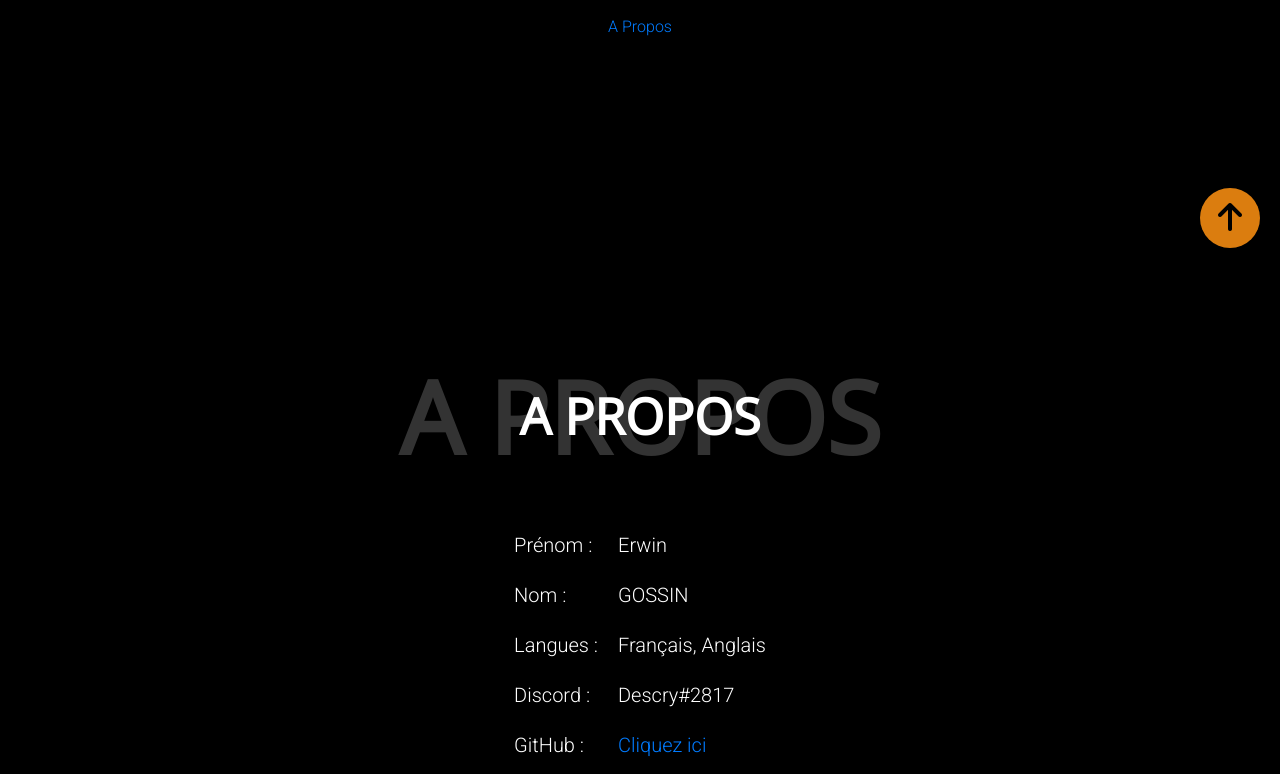
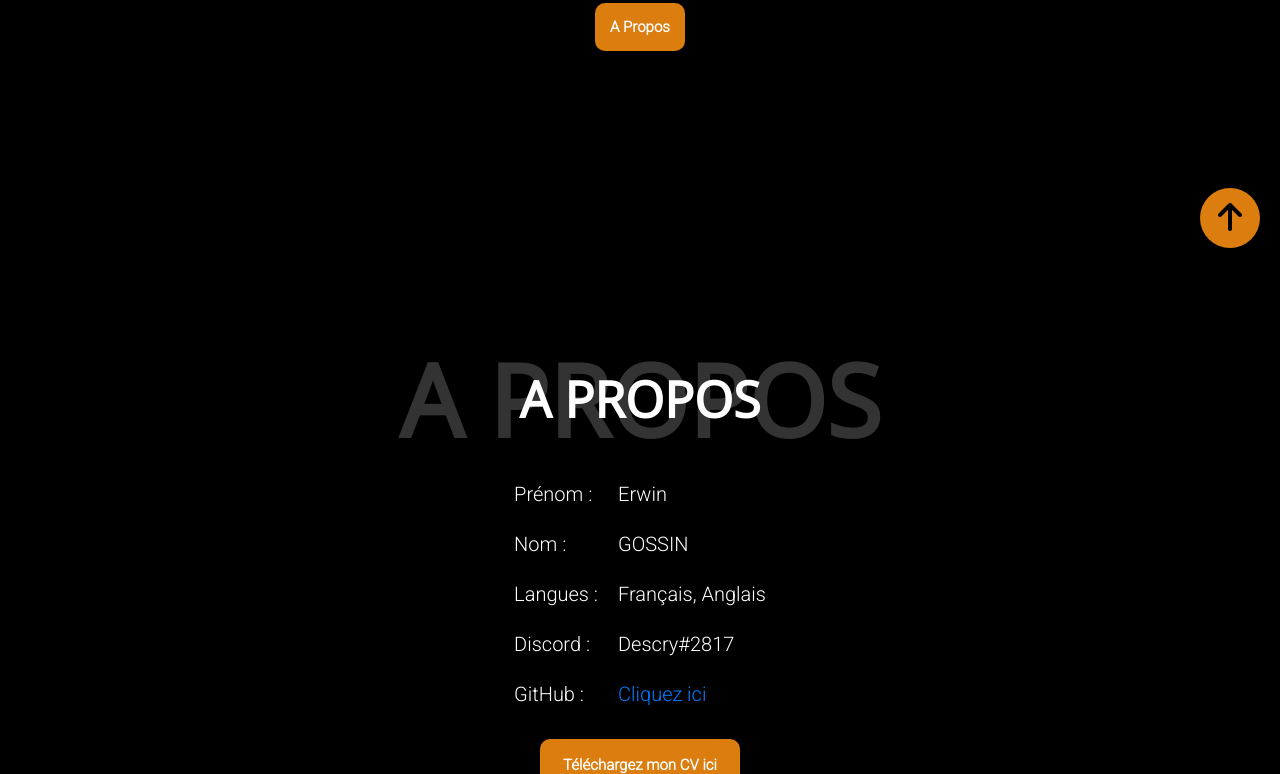
Before and after one commit to descrysama/Portfolio, a website: page index.html in a window 1280 px wide. Shown: the part 532-1306 px from the top of the page. Drawn offline with nearby package versions, Linux system fonts and the light colour scheme.

Commit message:
Update stylesheet.css

```diff
--- a/assets/css/stylesheet.css
+++ b/assets/css/stylesheet.css
@@ -122,7 +122,7 @@ body {
 
 /* About BUTTON */
 
-#about-btn {
+.about-btn {
     font-weight: 700;
     font-size: 15px;
     padding: 15px;
```
